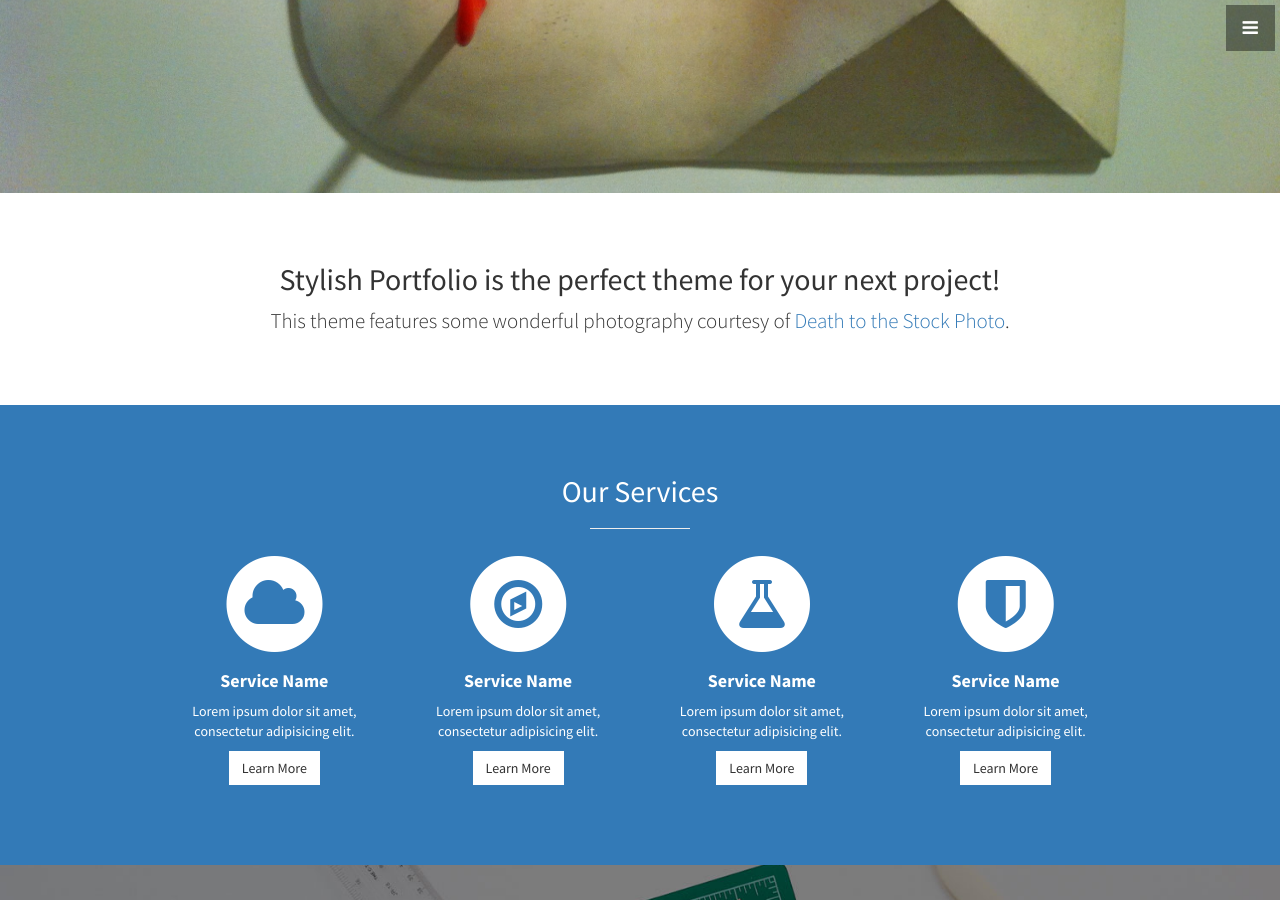
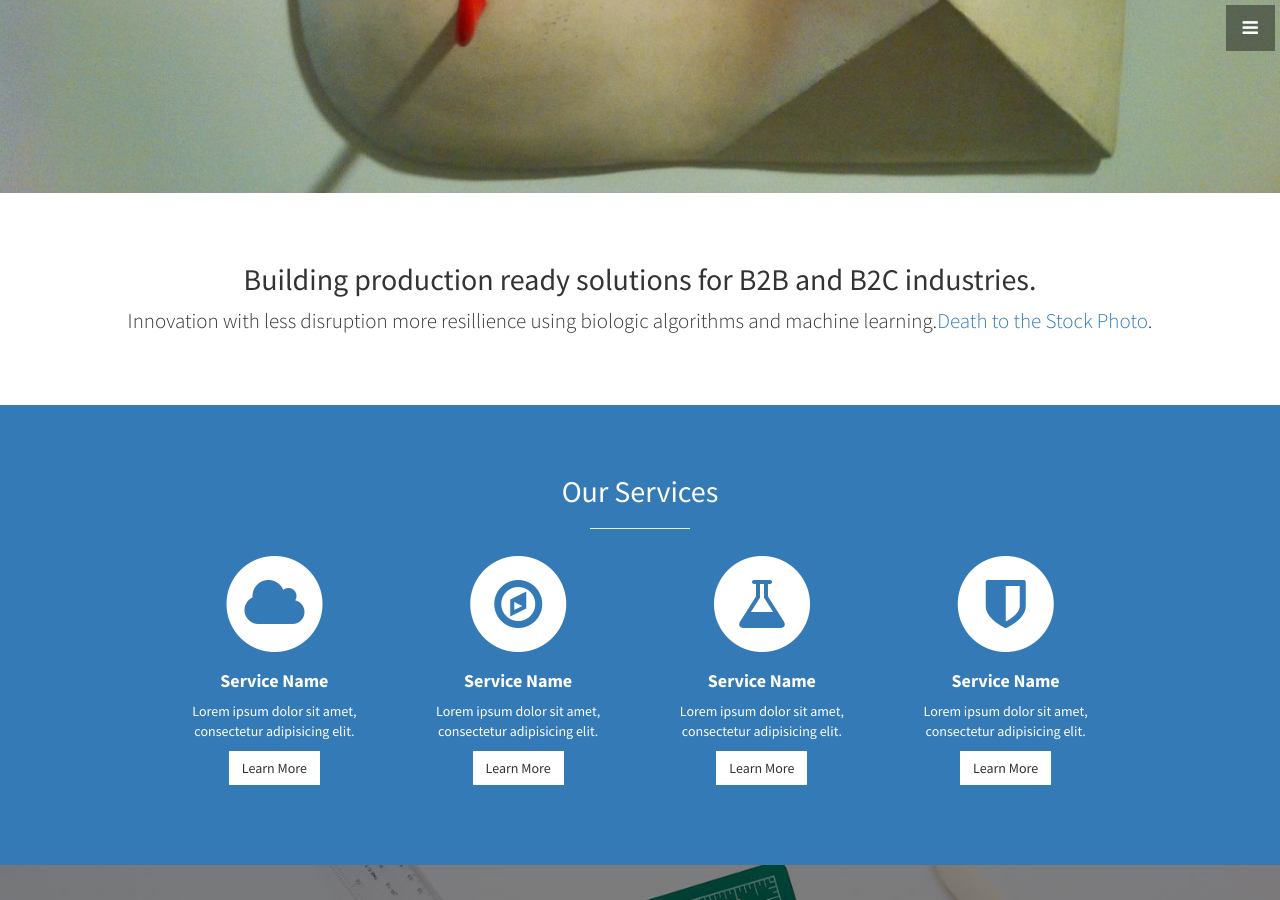
Before and after one commit to protoedu/protoedu.github.io, a Jekyll site: the page built from index.html, in a window 1280 px wide and 900 px high, scrolled down 707 px. Built offline with Jekyll 4.4.1, drawn with Linux system fonts in a browser that asks for light colours.

Commit message:
update about

```diff
--- a/_includes/about.html
+++ b/_includes/about.html
@@ -2,8 +2,8 @@
   <div class="container">
     <div class="row">
       <div class="col-lg-12 text-center">
-        <h2>Stylish Portfolio is the perfect theme for your next project!</h2>
-        <p class="lead">This theme features some wonderful photography courtesy of <a target="_blank" href="http://join.deathtothestockphoto.com/">Death to the Stock Photo</a>.</p>
+        <h2>Building production ready solutions for B2B and B2C industries.</h2>
+        <p class="lead">Innovation with less disruption more resillience using biologic algorithms and machine learning.<a target="_blank" href="http://join.deathtothestockphoto.com/">Death to the Stock Photo</a>.</p>
       </div>
     </div>
     <!-- /.row -->
```
